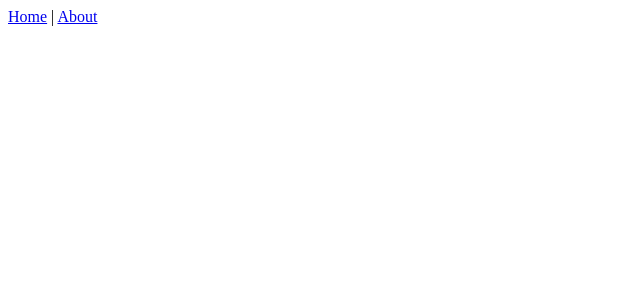
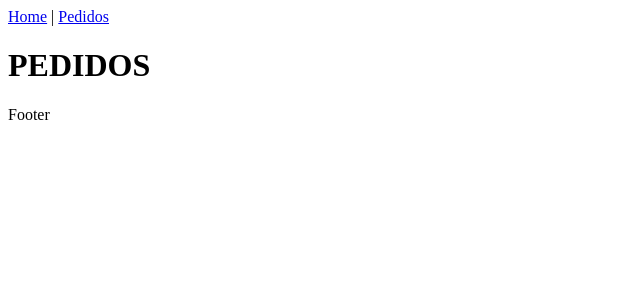
Before and after one commit to EliseuBueno/lanchonete_vue, a Vue app: page /pedidos in a window 1280 px wide. Before the commit this address had no page. Shown: the top 300 px of the page, without its empty margins (0-640 px from the left). Built offline with nearby package versions, Linux system fonts and the light colour scheme.

Commit message:
Feat: Criação e organização de estrutura inicial de rotas

```diff
--- a/src/App.vue
+++ b/src/App.vue
@@ -1,11 +1,19 @@
 <template>
-  <nav>
-    <router-link to="/">Home</router-link> |
-    <router-link to="/about">About</router-link>
-  </nav>
-  <router-view/>
+    <NavBar/>
+    <router-view/>
+    <Footer/>
 </template>
 
+<script>
+import NavBar from './components/layouts/NavBar.vue';
+import Footer from './components/layouts/Footer.vue';
+export default {
+    name: "App",
+    components: {
+        NavBar, Footer
+    }
+}
+</script>
 <style>
 
 </style>
--- /dev/null
+++ b/src/components/layouts/Footer.vue
@@ -0,0 +1,11 @@
+<template>
+    <div>
+        <p>Footer</p>
+    </div>
+</template>
+
+<script>
+export default {
+    name: 'Footer'
+}
+</script>
--- /dev/null
+++ b/src/components/layouts/NavBar.vue
@@ -0,0 +1,24 @@
+<template>
+    <nav>
+        <router-link to="/">
+            <img src="" id="logo">
+        </router-link>
+        <router-link to="/">Home</router-link> |
+        <router-link to="/pedidos">Pedidos</router-link>
+    </nav>
+</template>
+
+<script>
+export default {
+    name: 'NavBar',
+    data() {
+        return {
+
+        }
+    }
+}
+</script>
+
+<style scoped>
+
+</style>
--- a/src/router/index.js
+++ b/src/router/index.js
@@ -1,19 +1,17 @@
 import { createRouter, createWebHistory } from 'vue-router'
-import HomeView from '../views/HomeView.vue'
+import Home from '../views/Home.vue'
 
 const routes = [
   {
     path: '/',
     name: 'home',
-    component: HomeView
+    component: Home
   },
   {
-    path: '/about',
-    name: 'about',
-    // route level code-splitting
-    // this generates a separate chunk (about.[hash].js) for this route
-    // which is lazy-loaded when the route is visited.
-    component: () => import(/* webpackChunkName: "about" */ '../views/AboutView.vue')
+    path: '/pedidos',
+    name: 'Pedidos',
+
+      component: () => import(/* webpackChunkName: "about" */ '../views/Pedidos.vue')
   }
 ]
 
--- a/src/views/AboutView.vue
+++ /dev/null
@@ -1,5 +0,0 @@
-<template>
-  <div class="about">
-    <h1>This is an about page</h1>
-  </div>
-</template>
--- a/src/views/HomeView.vue
+++ b/src/views/Home.vue
@@ -1,6 +1,7 @@
 <template>
-  <div class="home">
-  </div>
+    <div>
+        <h1>HOME</h1>
+    </div>
 </template>
 
 <script>
--- /dev/null
+++ b/src/views/Pedidos.vue
@@ -0,0 +1,9 @@
+<template>
+    <div>
+        <h1>PEDIDOS</h1>
+    </div>
+</template>
+
+<script>
+
+</script>
```
